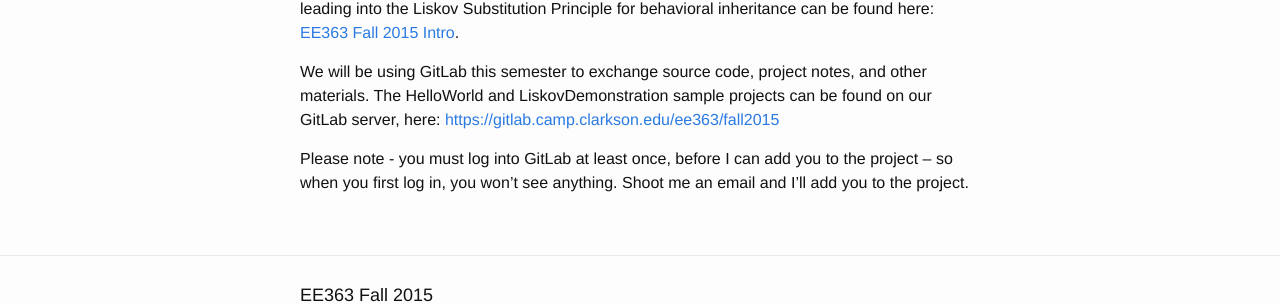
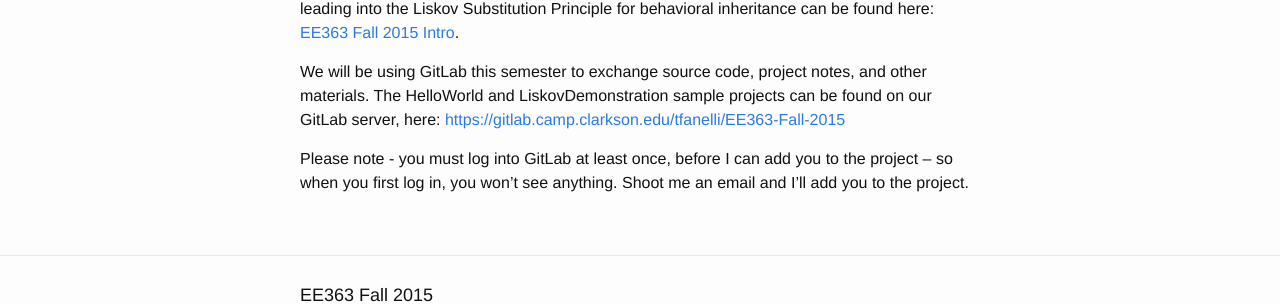
Before and after one commit to TimFanelli/ee363-fall2015, a Jekyll site: the page built from _posts/2015-09-03-Syllabus-Intro-Mats.markdown, in a window 1280 px wide. Shown: the part 375-679 px from the top of the page. Built offline with Jekyll 4.4.1, drawn with Linux system fonts in a browser that asks for light colours; part of the change alters nothing that is shown.

Commit message:
Moved repo

```diff
--- a/_posts/2015-09-03-Syllabus-Intro-Mats.markdown
+++ b/_posts/2015-09-03-Syllabus-Intro-Mats.markdown
@@ -12,6 +12,6 @@ You'll find the course syllabus here: <a href="/documents/EE363Fall2015.pdf">EE3
 
 The lectures slides from the first week of class, covering the Syllabus, introducing Java, and leading into the Liskov Substitution Principle for behavioral inheritance can be found here: <a href="/documents/EE363Fall2015Intro.pdf">EE363 Fall 2015 Intro</a>.
 
-We will be using GitLab this semester to exchange source code, project notes, and other materials. The HelloWorld and LiskovDemonstration sample projects can be found on our GitLab server, here: [https://gitlab.camp.clarkson.edu/ee363/fall2015](https://gitlab.camp.clarkson.edu/ee363/fall2015)
+We will be using GitLab this semester to exchange source code, project notes, and other materials. The HelloWorld and LiskovDemonstration sample projects can be found on our GitLab server, here: [https://gitlab.camp.clarkson.edu/tfanelli/EE363-Fall-2015](https://gitlab.camp.clarkson.edu/tfanelli/EE363-Fall-2015)
 
 Please note - you must log into GitLab at least once, before I can add you to the project -- so when you first log in, you won't see anything. Shoot me an email and I'll add you to the project.
```
